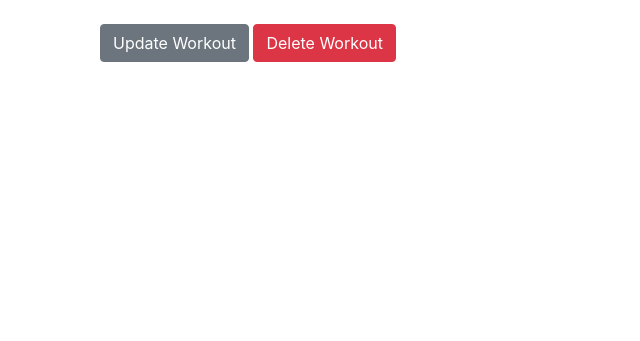
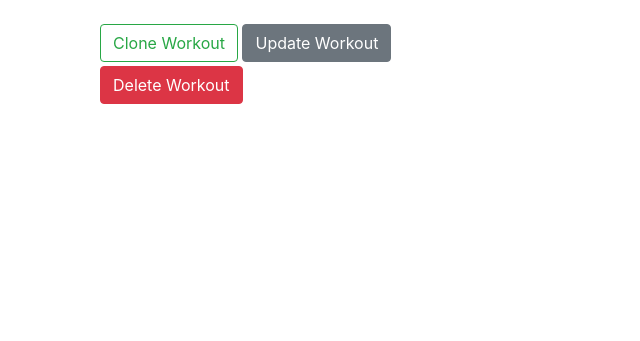
Before and after one commit to Tharindu-h/workout_tracker, a Django app: template workout/templates/workout/detail.html in a window 1280 px wide. Shown: the part 79-420 px from the top of the page, without its empty margins (0-640 px from the left). Run offline with Django 4.2, Linux system fonts and the light colour scheme; the template is opened without the code that fills it, so the values that code supplies are empty; parts of the project's set-up code (start-up, migrations or seed data) failed here and were passed over; some libraries are stand-ins or nearby versions.

Commit message:
Add new option 'clone workout' to UI

```diff
--- a/workout/templates/workout/detail.html
+++ b/workout/templates/workout/detail.html
@@ -30,7 +30,9 @@
   </br>
   {% endfor %}
   <div class="container">
+    <a class="btn btn-outline-success" href="#">Clone Workout</a>
     <a class="btn btn-secondary" href="{% url 'workout_update' pk=object.pk %}">Update Workout</a>
+    <div class="row mt-1"></div>
     <a class="btn btn-danger" href="{% url 'workout_delete' pk=object.pk %}">Delete Workout</a>
   </div>
 {% endblock content %}
--- a/workout/templates/workout/overview.html
+++ b/workout/templates/workout/overview.html
@@ -16,6 +16,9 @@
         <p class="card-text font-italic">Edited: {{ workout.modified }}</p>
         <a href="{% url 'workout_detail' workout.pk %}" class="btn btn-primary">Workout Detail</a>
         <a href="{% url 'workout_update' workout.pk %}" class="btn btn-secondary">Update Workout</a>
+        <div class="row mt-1"></div>
+        <a href="#" class="btn btn-outline-success">Clone Workout</a>
+        <a href="#" class="btn btn-outline-danger">Delete Workout</a>
       </div>
     </div>
   </div>
```
